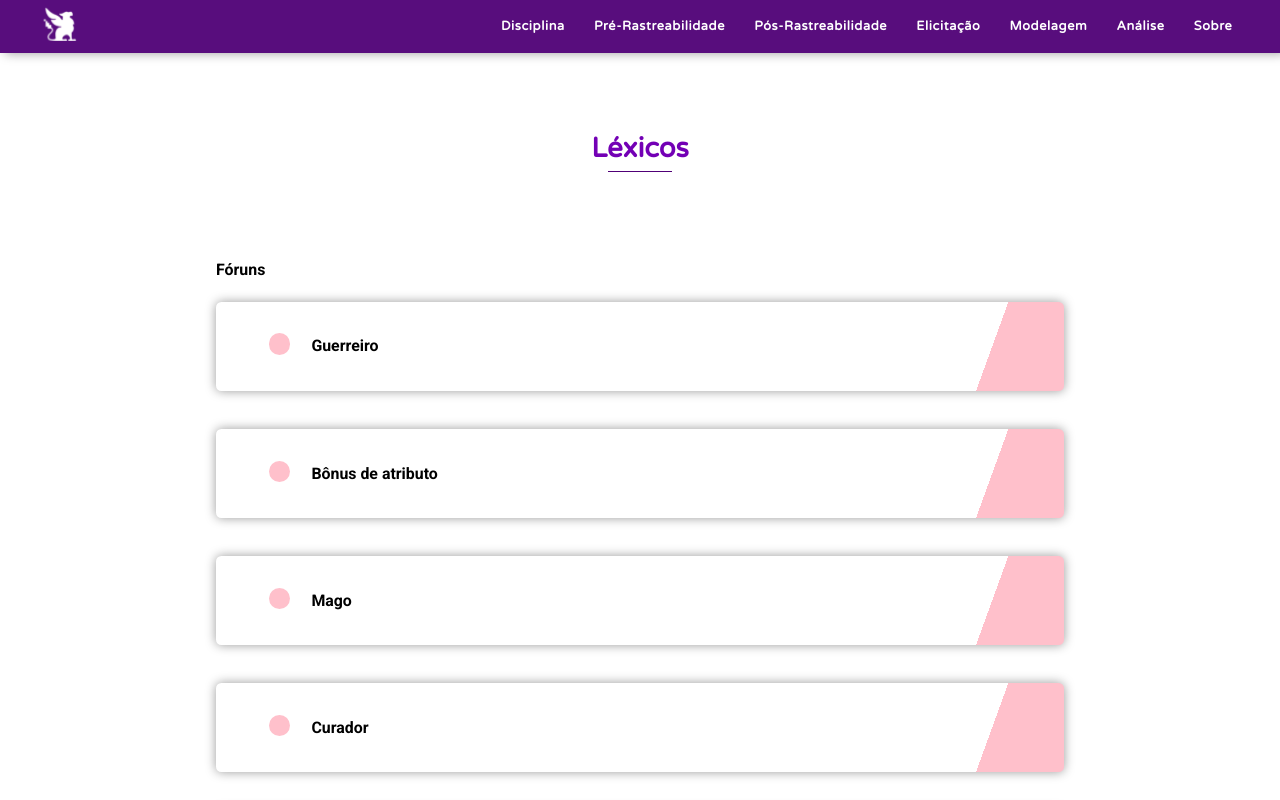
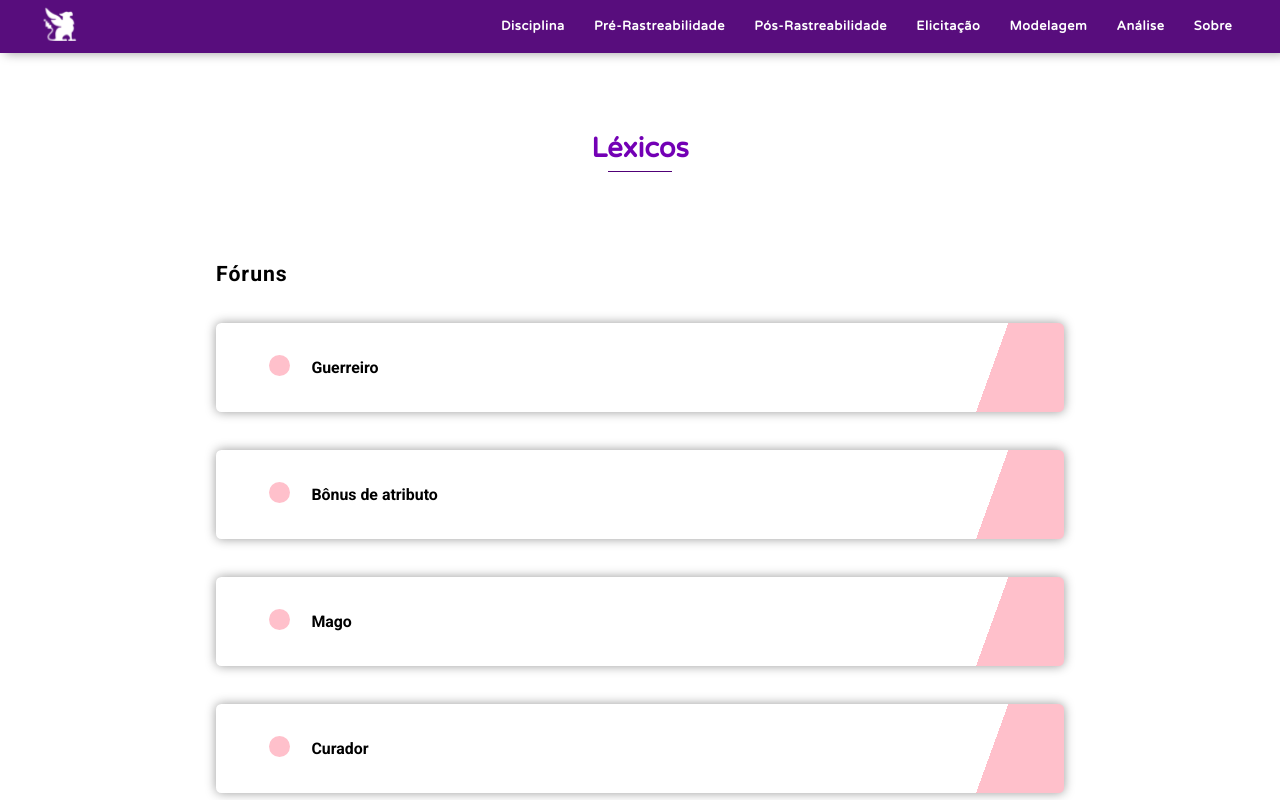
Before and after one commit to requisitos-habitica/Habitica, a React (Create React App) app: page /Modelagem/Lexicos in a window 1280 px wide. Shown: the top 800 px of the page. Built offline with nearby package versions, Linux system fonts and the light colour scheme.

Commit message:
Bind onClick dos léxicos

```diff
--- a/src/components/UI/Strip/Strip.js
+++ b/src/components/UI/Strip/Strip.js
@@ -1,8 +1,8 @@
 import React from 'react'
 import './Strip.scss'
 
-const Strip = ({ title, color }) => (
-  <div className="strip" style={{ backgroundColor: color}}>
+const Strip = ({ title, color, onClick }) => (
+  <div className="strip" style={{ backgroundColor: color}} onClick={ onClick }>
     <div style={{ backgroundColor: color}}></div>
     <h2>{ title }</h2>
   </div>
--- a/src/components/UI/Strip/Strip.scss
+++ b/src/components/UI/Strip/Strip.scss
@@ -14,12 +14,17 @@
                     );
 
   cursor: pointer;
-  transition: all .35s;
+  transition: all .3s;
   backface-visibility: hidden;
 
   &:hover {
     box-shadow: 0 .2rem 1.4rem rgba(0,0,0,.4);
     transform: translateY(-.2rem);
+  }
+
+  &:active {
+    box-shadow: 0 0rem .4rem rgba(0,0,0,.4);
+    transform: translateY(0rem);
   }
 
   div {
--- a/src/components/docs/Modelagem/Lexico/Lexico.js
+++ b/src/components/docs/Modelagem/Lexico/Lexico.js
@@ -12,8 +12,10 @@ const Lexico = () => {
 
       {Object.keys(lexicos).map(group => (
           <div key={ group } style={ style.container }>
-            <h2>{ group }</h2>
-            {lexicos[group].lexic.map(term => <Strip key={ term }title={ term } color={ lexicos[group].color }/>)}
+            <h2 style={ style.title }>{ group }</h2>
+            {lexicos[group].lexic.map(term => <Strip  key={ term }title={ term }
+                                                      color={ lexicos[group].color }
+                                                      onClick={() => alert(term)}/>)}
           </div>
         ))}
     </div>
@@ -27,7 +29,9 @@ const style = {
     marginTop: "8rem",
   },
   title: {
-
+    fontSize: "2rem",
+    letterSpacing: "1px",
+    marginBottom: "1.2rem"
   }
 }
 
```
